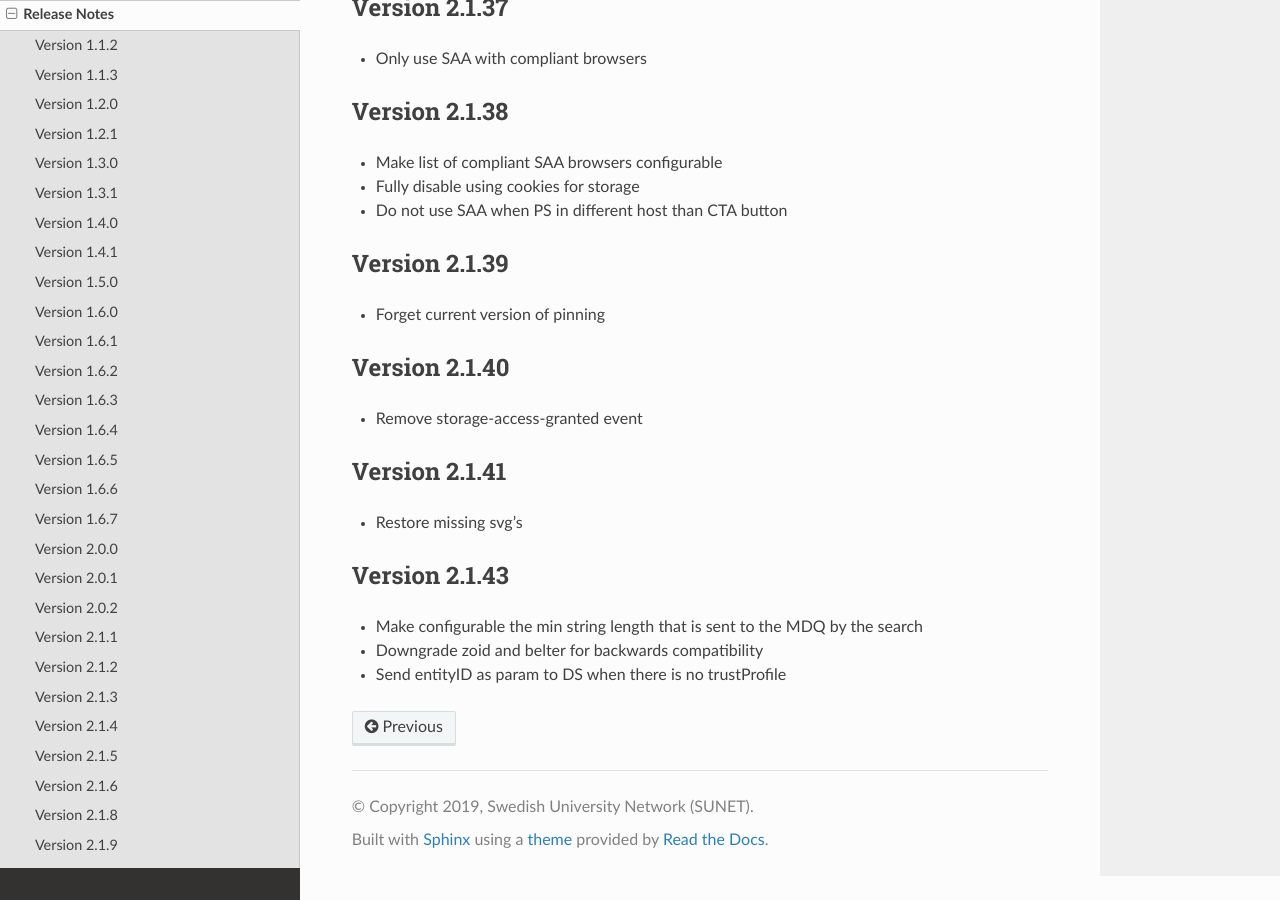
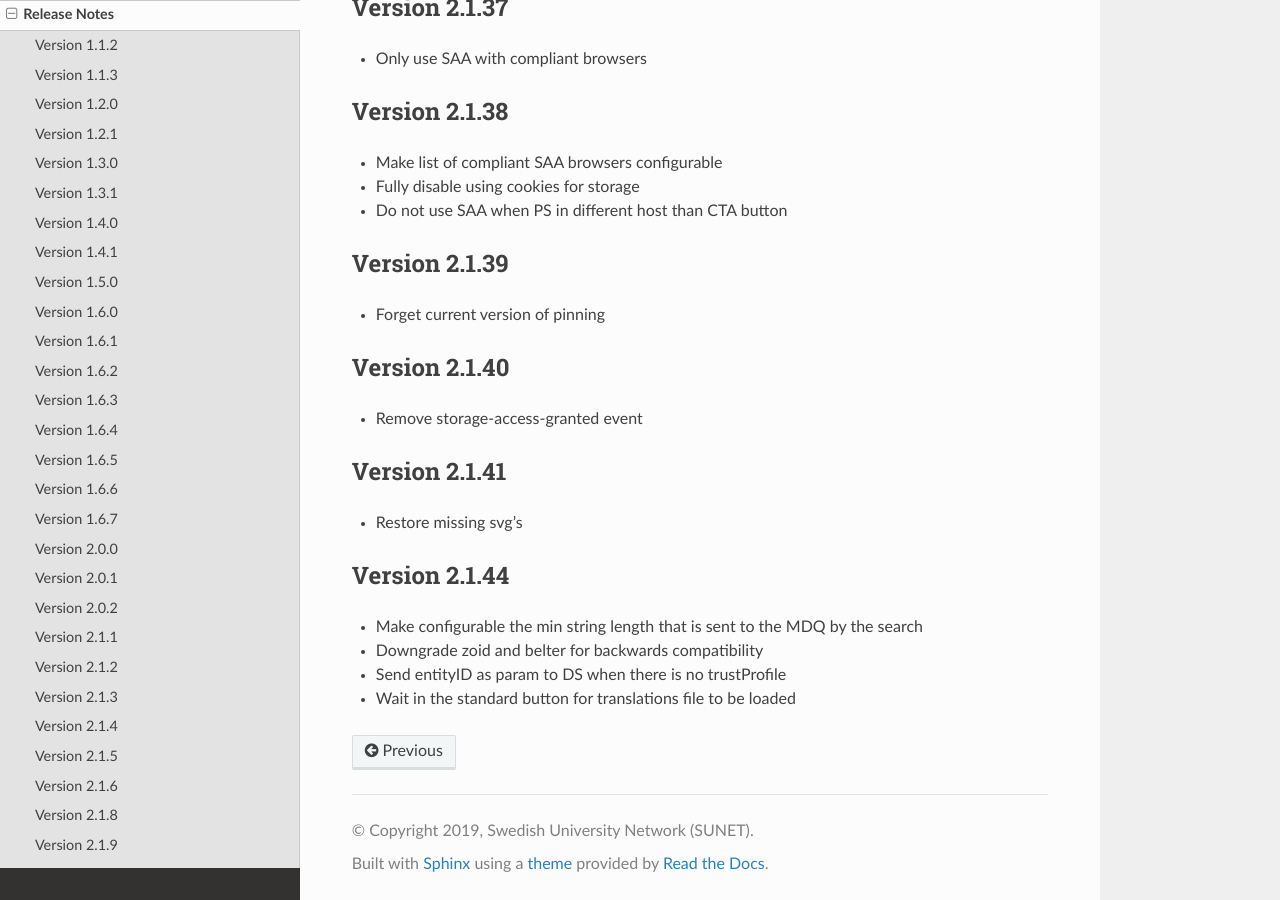
Before and after one commit to TheIdentitySelector/thiss-js, a Sphinx documentation site: the page built from docs/releasenotes.rst, in a window 1280 px wide and 900 px high, scrolled down 5553 px. Built offline with Sphinx 7.4.7 and the Read the Docs theme 3.1.0, drawn with Linux system fonts in a browser that asks for light colours.

Commit message:
bump version to 2.1.44

```diff
--- a/docs/conf.py
+++ b/docs/conf.py
@@ -26,7 +26,7 @@ author = u'Leif Johansson'
 # The short X.Y version
 version = u'2.1'
 # The full version, including alpha/beta/rc tags
-release = u'2.1.43'
+release = u'2.1.44'
 js_source_path = '../src'
 
 # -- General configuration ---------------------------------------------------
--- a/docs/releasenotes.rst
+++ b/docs/releasenotes.rst
@@ -284,9 +284,10 @@ Version 2.1.41
 
 * Restore missing svg's
 
-Version 2.1.43
+Version 2.1.44
 --------------
 
 * Make configurable the min string length that is sent to the MDQ by the search
 * Downgrade zoid and belter for backwards compatibility
 * Send entityID as param to DS when there is no trustProfile
+* Wait in the standard button for translations file to be loaded
--- a/package.json
+++ b/package.json
@@ -1,6 +1,6 @@
 {
   "name": "@theidentityselector/thiss",
-  "version": "2.1.43",
+  "version": "2.1.44",
   "description": "The Identity Selector",
   "main": "index.js",
   "private": false,
```
Also changed, not shown: 2 other files.
